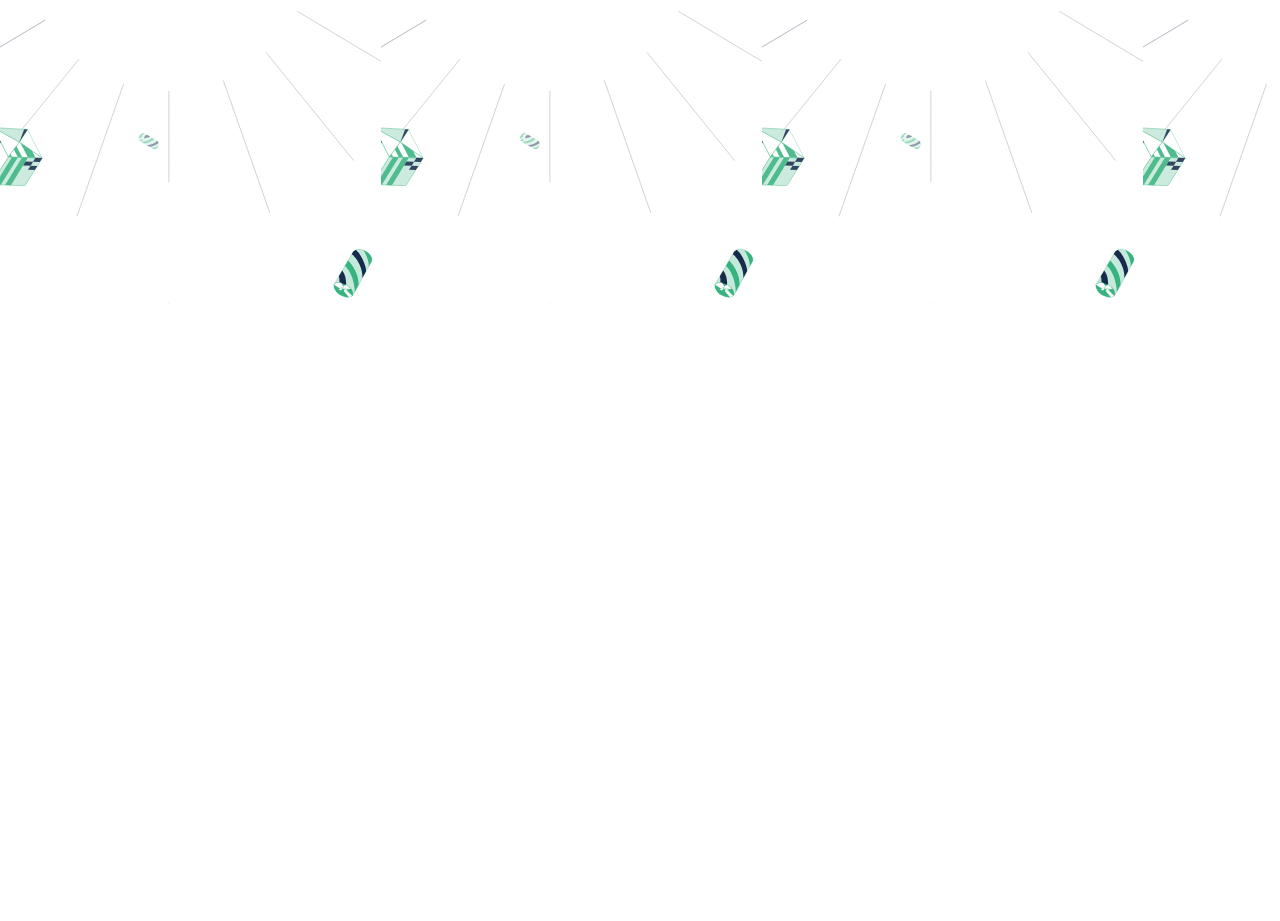
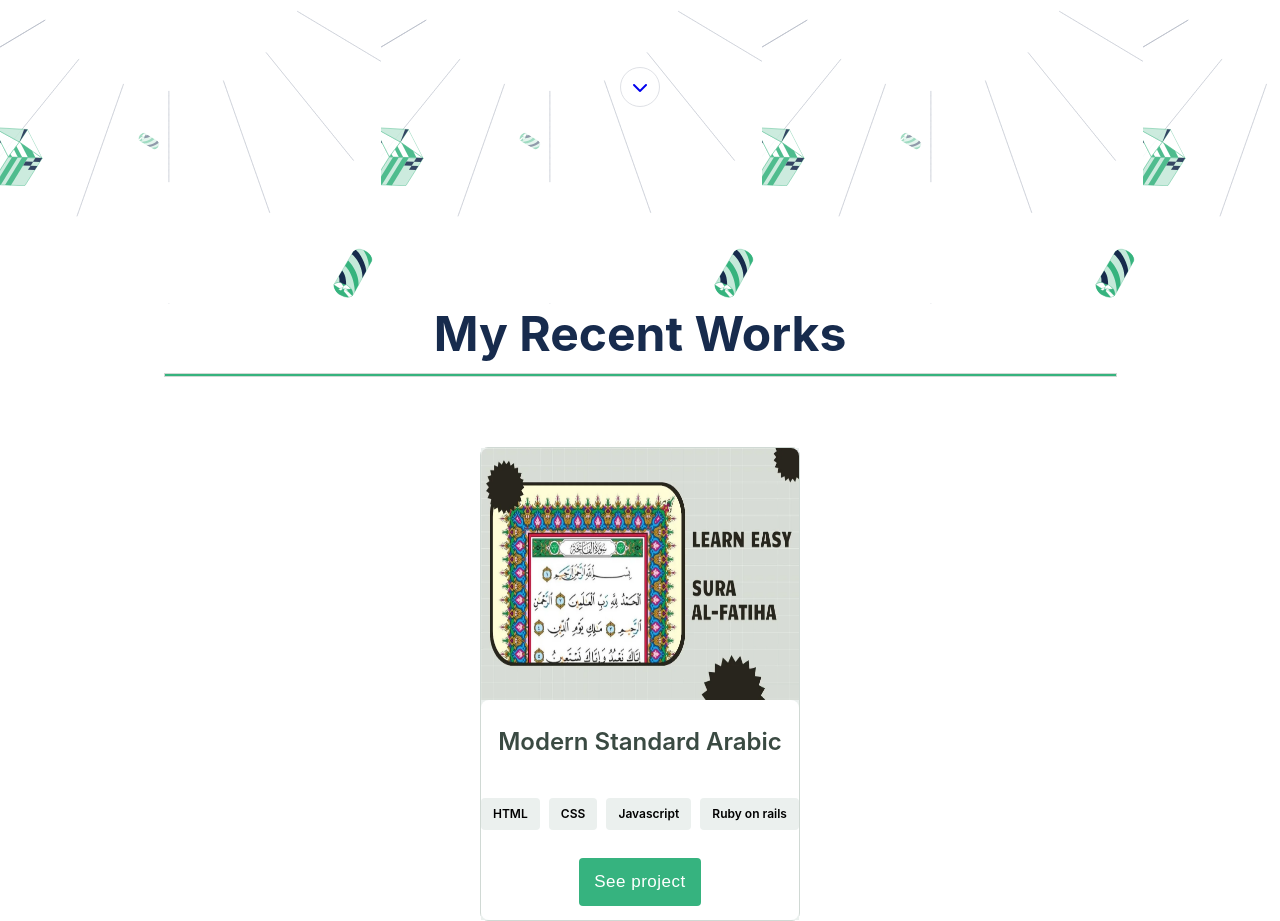
Before and after one commit to mohamedgamaleldin999999/microberse-portfolio, a plain HTML site: page index.html in a window 1280 px wide. Shown: the part 400-1321 px from the top of the page. Before the commit the page ends 800 px from the top, so only its background shows below. Drawn offline with Linux system fonts and the light colour scheme.

Commit message:
Add first complete template of a card

```diff
--- a/index.html
+++ b/index.html
@@ -32,6 +32,36 @@
             <li><a rel="noopener noreferrer" href="https://twitter.com/Mohamme43086002" target="_blank"><i class="fa-brands fa-square-twitter"></i></a></li>
             <li><a rel="noopener noreferrer" href="https://www.linkedin.com/in/mohammed-jamal-949366221/" target="_blank"><i class="fa-brands fa-linkedin"></i></a></li>
         </ul>
+        <a class="down" href="#works">
+            <i class="fa-solid fa-chevron-down"></i>
+        </a>
+    </section>
+    <section class="works" id="works">
+        <div class="main-text">
+            <h1>My Recent Works</h1>
+        </div>
+        <div class="breaker-con"z>
+        </div>
+        <div class="cards">
+            <div class="card">
+                <img>
+                <div class="card-body">
+                    <div class="card-image">
+                        <img class="card-img" src="/images/learneasy.png"/>
+                    </div>
+                    <div class="info">
+                        <h3>Modern Standard Arabic</h3>
+                        <ul class="languages">
+                            <li class="language">HTML</li>
+                            <li class="language">CSS</li>
+                            <li class="language">Javascript</li>
+                            <li class="language">Ruby on rails</li>
+                        </ul>
+                        <button class="view">See project</button>
+                    </div>
+                </div>
+            </div>
+        </div>
     </section>
 
 </body>
--- a/styles.css
+++ b/styles.css
@@ -27,6 +27,8 @@
   display: flex;
   height: 41em;
   flex-direction: column;
+  align-items: center;
+  padding-top: 70px;
 }
 
 .main-text {
@@ -38,7 +40,6 @@
   display: flex;
   align-items: center;
   flex-direction: column;
-  margin-top: 70px;
 }
 
 .green-text {
@@ -62,6 +63,9 @@
   align-items: center;
   justify-content: center;
   margin-top: 13px;
+}
+
+ul {
   list-style: none;
 }
 
@@ -71,3 +75,126 @@
   text-decoration: none;
   color: #505f79;
 }
+
+.breaker-con {
+  background-color: #36b37e;
+  display: flex;
+  margin: 10px 163.5px;
+  height: 4px;
+  margin-bottom: 70px;
+  border: 1px solid #D0D9D4;
+}
+
+.down {
+  width: 40px;
+  height: 40px;
+  left: calc(50% - 40px/2 + 0.5px);
+  bottom: 4px;
+  padding: 8px;
+  background: #FFFFFF;
+  border: 1px solid #DFE1E6;
+  border-radius: 32px;
+  margin-top: 70px;
+  display: flex;
+  align-content: center;
+  justify-content: center;
+  align-items: center;
+  text-decoration: none;
+}
+
+.cards {
+  display: flex;
+  flex-direction: column;
+  align-content: center;
+  justify-content: center;
+  align-items: center;
+  text-align: center;
+}
+
+.card {
+  background-color: #fff;
+  width: 20em;
+  display: flex;
+  border: 1px solid #D0D9D4;
+  border-radius: 8px;
+  height: 474px;
+}
+
+.card-body {
+  display: flex;
+  flex-direction: column;
+  background: #ebf0ee;
+}
+
+.card-img {
+width: 100%;
+height: 252px;
+display: flex;
+border-top-left-radius: 8px;
+border-top-right-radius: 8px;
+flex: 1.13;
+}
+
+.info {
+  background-color: white;
+  display: flex;
+  align-content: center;
+  justify-content: space-around;
+  align-items: center;
+  text-align: center;
+  flex-direction: column;
+  width: 100%;
+  flex: 1;
+  font-family: 'Inter';
+  font-style: normal;
+  border-radius: 8px;
+}
+
+h3 {
+
+width: 295px;
+height: 57px;
+font-family: 'Inter';
+font-style: normal;
+font-weight: 600;
+font-size: 24px;
+line-height: 133%;
+display: flex;
+align-content: center;
+justify-content: center;
+align-items: center;
+text-align: center;
+color: #3A4A42;
+}
+
+.languages {
+  display: flex;
+  flex-direction: row;
+  justify-content: space-between;
+  width: 100%;
+  font-weight: 600;
+  font-size: 12px;
+  line-height: 16px;
+}
+
+.language {
+  padding: 8px 12px;
+  height: 32px;
+  background: #EBF0EE;
+  border-radius: 4px;
+}
+
+.view {
+  color: white;
+  padding: 12px;
+  gap: 10px;
+  width: 122px;
+  height: 48px;
+  background: #36B37F;
+  border: none;
+  border-radius: 4px;
+  font-weight: 500;
+  font-size: 17px;
+  line-height: 24px;
+  letter-spacing: 0.03em;
+}
```
Also changed, not shown: images/learneasy.png (added).
